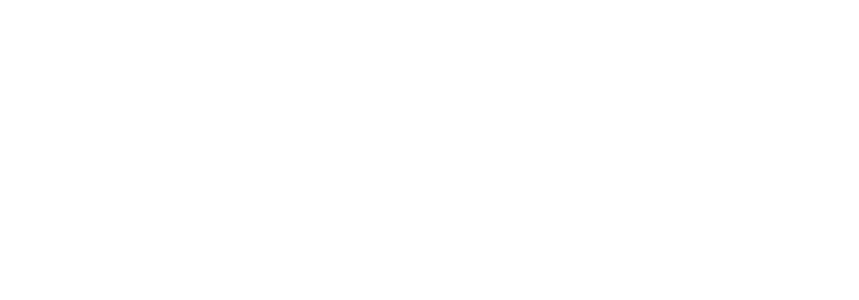
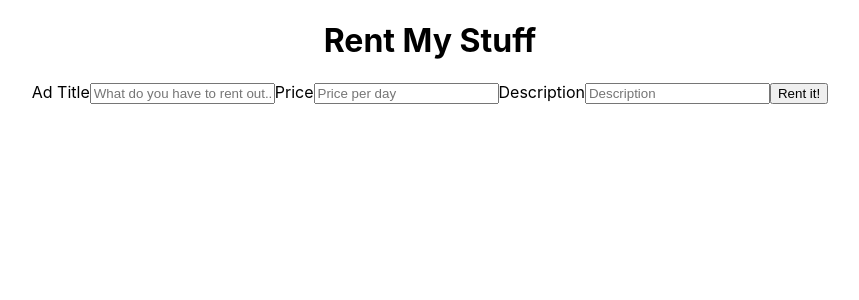
Before and after one commit to bw-eu-use-my-tech-stuff/FE, a React (Create React App) app in the folder yoursmineyours/: page /rentItem in a window 1280 px wide. Shown: the top 300 px of the page, without its empty margins (210-1069 px from the left). Built offline with nearby package versions, Linux system fonts and the light colour scheme.

Commit message:
So far so good.

```diff
--- a/yoursmineyours/src/App.js
+++ b/yoursmineyours/src/App.js
@@ -1,14 +1,16 @@
 import React from 'react';
 import './styles/App.css';
 import Home from './components/Home';
-import Login from './components/Login';
+import Login from './components/OwnerLogin';
 import { Route } from 'react-router-dom';
+import ForRentForm from './components/RentItemForm';
 
 function App() {
   return (
     <div className="App">
       <Route exact path="/" component={Home}/>
       <Route path="/login" component={Login}/>
+      <Route path="/rentItem" component={ForRentForm}/>
     </div>
   );
 }
--- a/yoursmineyours/src/components/Home.js
+++ b/yoursmineyours/src/components/Home.js
@@ -1,6 +1,7 @@
 import React from "react";
 import "../styles/Home.css";
 import SearchForm from './SearchForm';
+import ItemsForRent from './ListOfRentItems';
 
 function Home() {
   return (
@@ -27,8 +28,7 @@ function Home() {
     </div>
   </div>
 </header>
-
-
+<ItemsForRent/>
     </div>
   );
 }
--- a/yoursmineyours/src/components/ItemsForRent.js
+++ b/yoursmineyours/src/components/ListOfRentItems.js
@@ -4,7 +4,8 @@ function ItemsForRent(){
 
     return(
         <div>
-            <h1>Items for Rent.</h1>
+            <h1>List of items for Rent.</h1>
+            <p>Goes here.</p>
         </div>
     )
 }
--- a/yoursmineyours/src/components/Login.js
+++ b/yoursmineyours/src/components/OwnerLogin.js
@@ -1,7 +1,7 @@
 import React, { useState } from "react";
 import "../styles/Login.css";
 
-function Login(props) {
+function OwnerLogin(props) {
   const [user, setUser] = useState({
     email: "",
     password: ""
@@ -14,6 +14,11 @@ function Login(props) {
       });
   };
 
+  const goToRegister = event => {
+
+    //Redirect to the register page.
+  }
+
   const submitHandler = event => {
       event.preventDefault();
       console.log(user);
@@ -23,7 +28,7 @@ function Login(props) {
 
   return (
     <div>
-      <form className="loginForm" onSubmit={event => submitHandler(event)}>
+      <form className="loginForm">
         <label>Email:</label>
         <input
           type="text"
@@ -38,10 +43,11 @@ function Login(props) {
           name="password"
           onChange={event => changeHandler(event)}
         />
-        <button>Login</button>
+        <button onClick={event => submitHandler(event)}>Login</button>
+        <button onClick={event => goToRegister(event)} >Need to Register?</button>
       </form>
     </div>
   );
 }
 
-export default Login;
+export default OwnerLogin;
--- /dev/null
+++ b/yoursmineyours/src/components/RentItemForm.js
@@ -0,0 +1,37 @@
+import React from 'react';
+
+function ForRentForm(){
+
+    return(
+        <div>
+            <h1>Rent My Stuff</h1>
+
+            <form>
+                <label>Ad Title</label>
+                <input
+                placeholder="What do you have to rent out.."
+                type="text"
+                name="AdTitle"
+                />
+
+                <label>Price</label>
+                <input
+                placeholder="Price per day"
+                type="text"
+                name="Price"
+                />
+
+                <label>Description</label>
+                <input
+                placeholder="Description"
+                type="text"
+                name="Description"
+                />
+
+                <button>Rent it! </button>
+            </form>
+        </div>
+    )
+}
+
+export default ForRentForm;
```
Also changed, not shown: yoursmineyours/src/components/OwnerRegister.js (added, +62 -0 lines).
